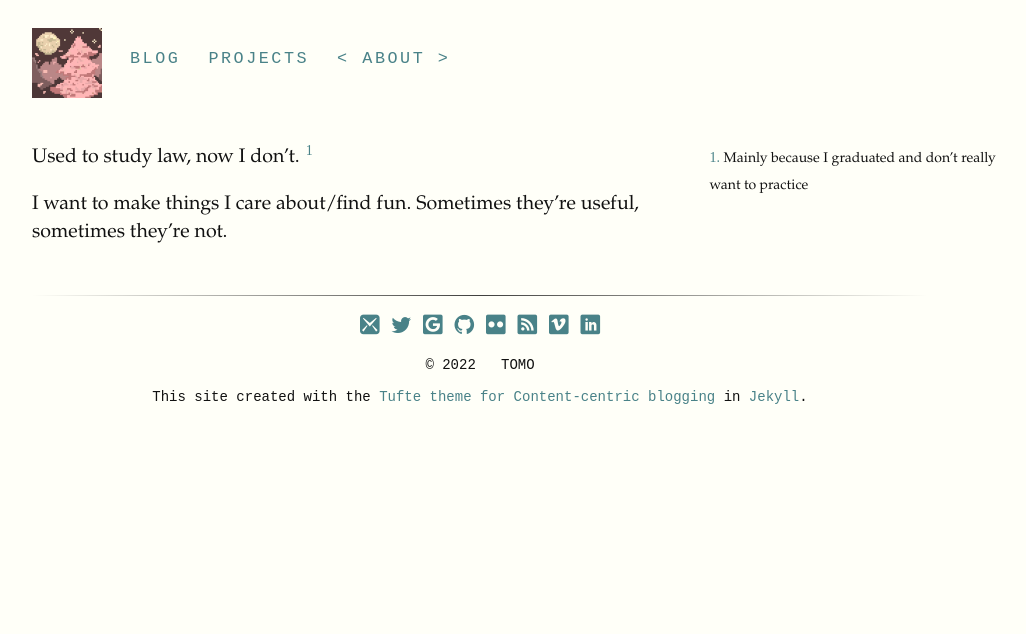
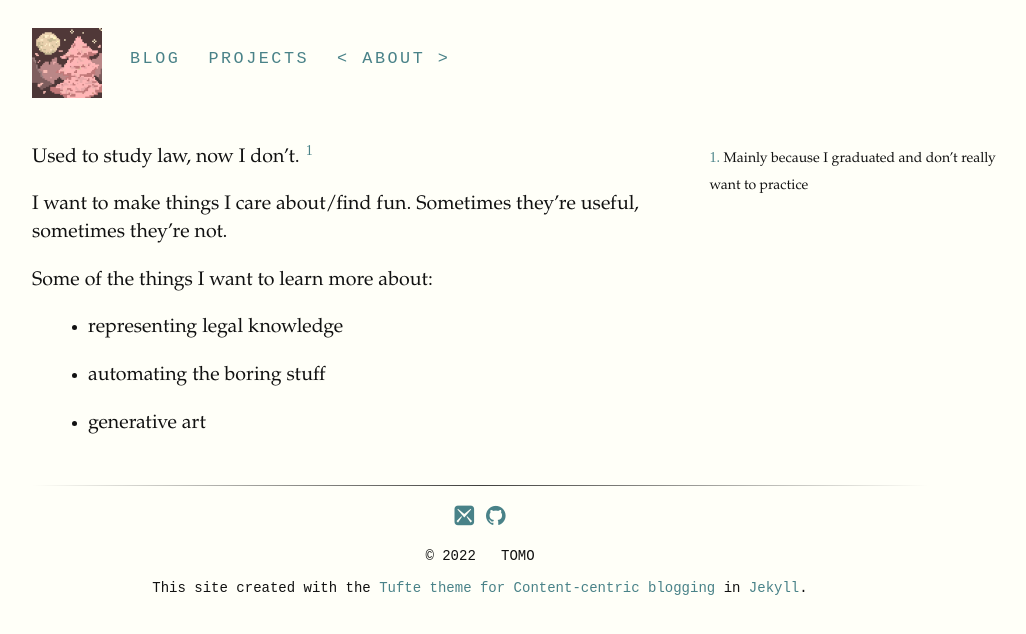
Before and after one commit to nondescryptid/nondescryptid.github.io, a Jekyll site: the page built from about/index.md, in a window 1280 px wide. Shown: the top 634 px of the page, without its empty margins (128-1154 px from the left). Built offline with Jekyll 4.4.1, drawn with Linux system fonts in a browser that asks for light colours; some web fonts are replaced.

Commit message:
changed list styles from none to disc

```diff
--- a/about/index.md
+++ b/about/index.md
@@ -5,3 +5,8 @@ title: About
 Used to study law, now I don't. {% sidenote "sidenote-id" "Mainly because I graduated and don't really want to practice" %}
 
 I want to make things I care about/find fun. Sometimes they're useful, sometimes they're not.
+
+Some of the things I want to learn more about:
+- representing legal knowledge
+- automating the boring stuff
+- generative art
--- a/css/tufte.scss
+++ b/css/tufte.scss
@@ -241,7 +241,7 @@ section { padding-top: 1rem;
 ul,ol { width: 45%;
      -webkit-padding-start: 5%;
      -webkit-padding-end: 5%;
-     list-style-type: none; }
+     list-style-type: disc; }
 
 //li { padding: 0.5em 0; } //vertical padding on list items screws up vertical rhythym
 
@@ -449,6 +449,7 @@ h1.content-listing-header{
 li.listing hr{
   width:100%;
 }
+
 .listing, .listing h3
 {
   display: inline-block;
```
Also changed, not shown: _data/social.yml (+13 -13 lines), 6 other files.
